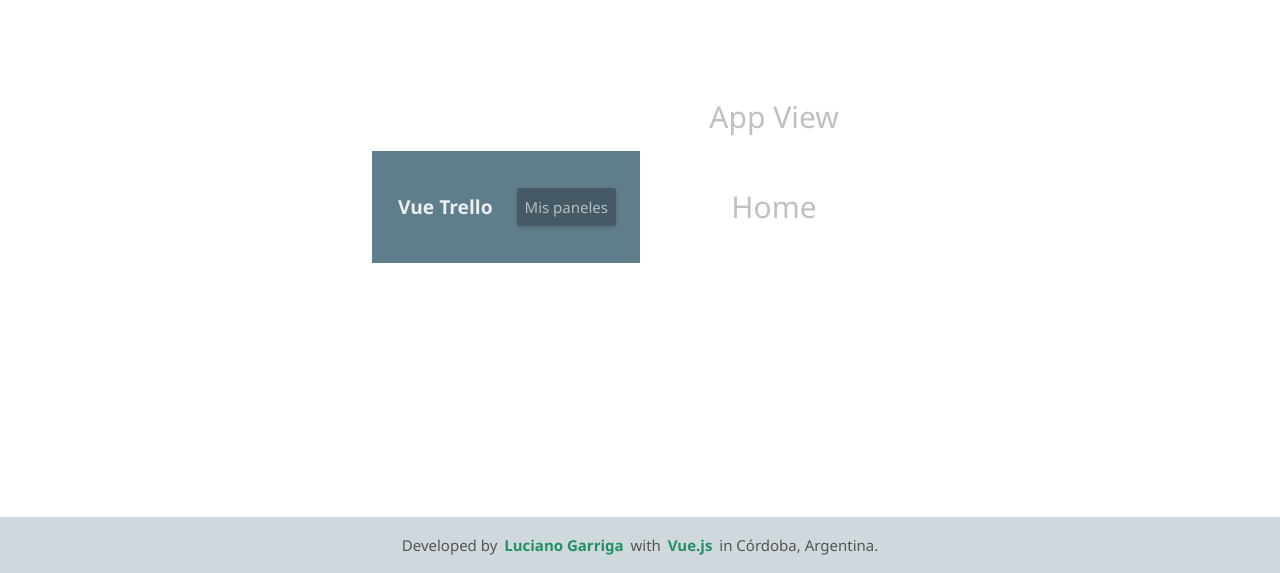
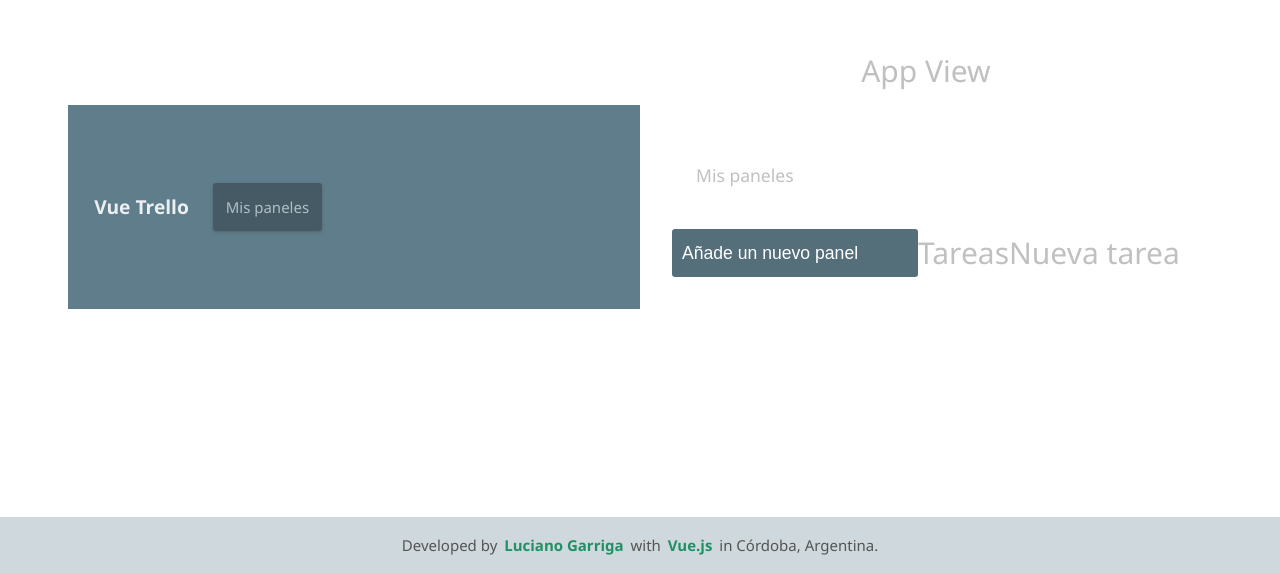
Before and after one commit to lucianogarriga/client-vue-app, a Vue app in the folder vue-trello/trello-app/: page / in a window 1280 px wide. Shown: the part 227-800 px from the top of the page. Built offline with nearby package versions, Linux system fonts and the light colour scheme.

Commit message:
Create BoardCard component / Add functionality to Home component

```diff
--- a/vue-trello/trello-app/src/components/AppHeader.vue
+++ b/vue-trello/trello-app/src/components/AppHeader.vue
@@ -38,7 +38,7 @@ header {
     color: #B0BeC5;
     cursor: pointer;
     text-decoration: none;
-    padding: 0.5rem;
+    padding: 0.8rem;
     margin: 0 0.5rem;
 }
 </style>
--- /dev/null
+++ b/vue-trello/trello-app/src/components/BoardCard.vue
@@ -0,0 +1,19 @@
+<template>
+    <div>
+        <h1>{{name}}</h1>
+    </div>
+</template>
+
+<script>
+export default {
+    name: 'BoardCard',
+    props:{
+       id: String,
+       name: String
+    }
+}
+</script>
+
+<style lang="scss" scoped>
+
+</style>
--- a/vue-trello/trello-app/src/views/Home.vue
+++ b/vue-trello/trello-app/src/views/Home.vue
@@ -1,13 +1,79 @@
 <template>
-    <h1>Home</h1>
+    <div>
+        <h3>Mis paneles</h3>
+        <div class="boards-collection">
+            <input
+            type="text"
+            placeholder="Añade un nuevo panel"
+            v-model="boardName"
+            @keyup.enter="add()"
+            >
+
+            <!-- Listado de paneles -->
+            <BoardCard v-for="(board,i) in boards"
+            :key="i"
+            :name="board.name"
+            :id="board.id"
+            >
+            </BoardCard>
+        </div>
+    </div>
 </template>
 
 <script>
+import BoardCard from '@/components/BoardCard.vue'
+
 export default {
-    name: 'Home'
+    name: 'Home',
+    components:{
+        BoardCard,
+    },
+    data(){
+        return{
+            boardName: '',
+            boards: [
+                {id: 1, name: 'Tareas'},
+                {id: 2, name: 'Nueva tarea'},
+                ]
+        }
+    },
+    methods:{
+        add( ){
+            this.boards.push({name: this.boardName})
+        }
+    }
 }
 </script>
 
 <style lang="scss" scoped>
+h3{
+    text-align: left;
+    margin: 1.5rem;
+}
+.boards-collection{
+    display: flex;
+    flex-direction: row;
+    flex-wrap: wrap;
+    justify-content: center;
+    padding-top: 1rem;
+}
+input{
+    box-sizing: border-box;
+    background-color: #546E7A;
+    border: 2px solid #546E7A;
+    border-radius: 3px;
+    font-size: 1.1rem;
+    outline: 0;
+    padding: 0.5rem;
+    transition: all 400ms ease;
 
+    &:focus,
+    &:active{
+        background-color: white;
+        color: #546E7A;
+    }
+    &::placeholder{
+        color: white;
+    }
+}
 </style>
```
